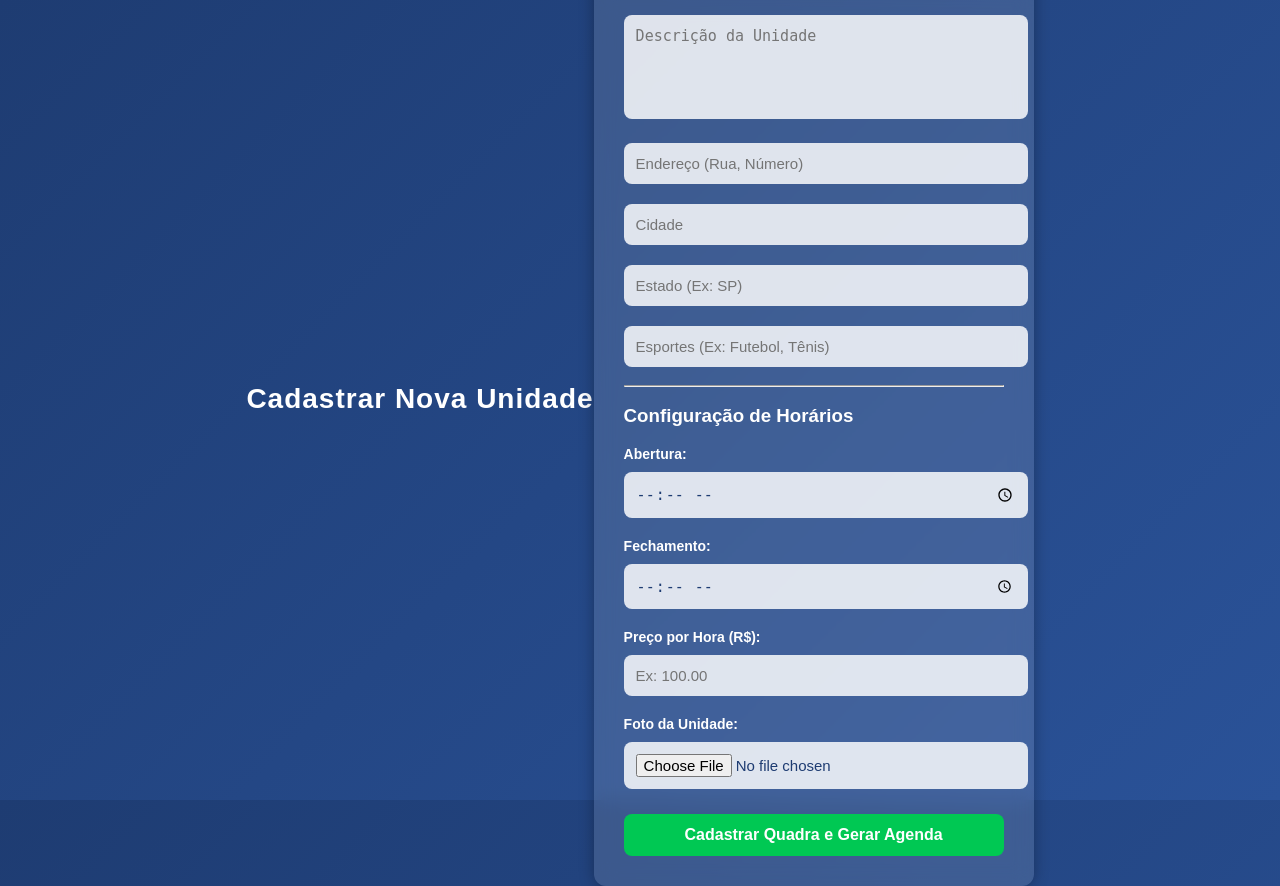
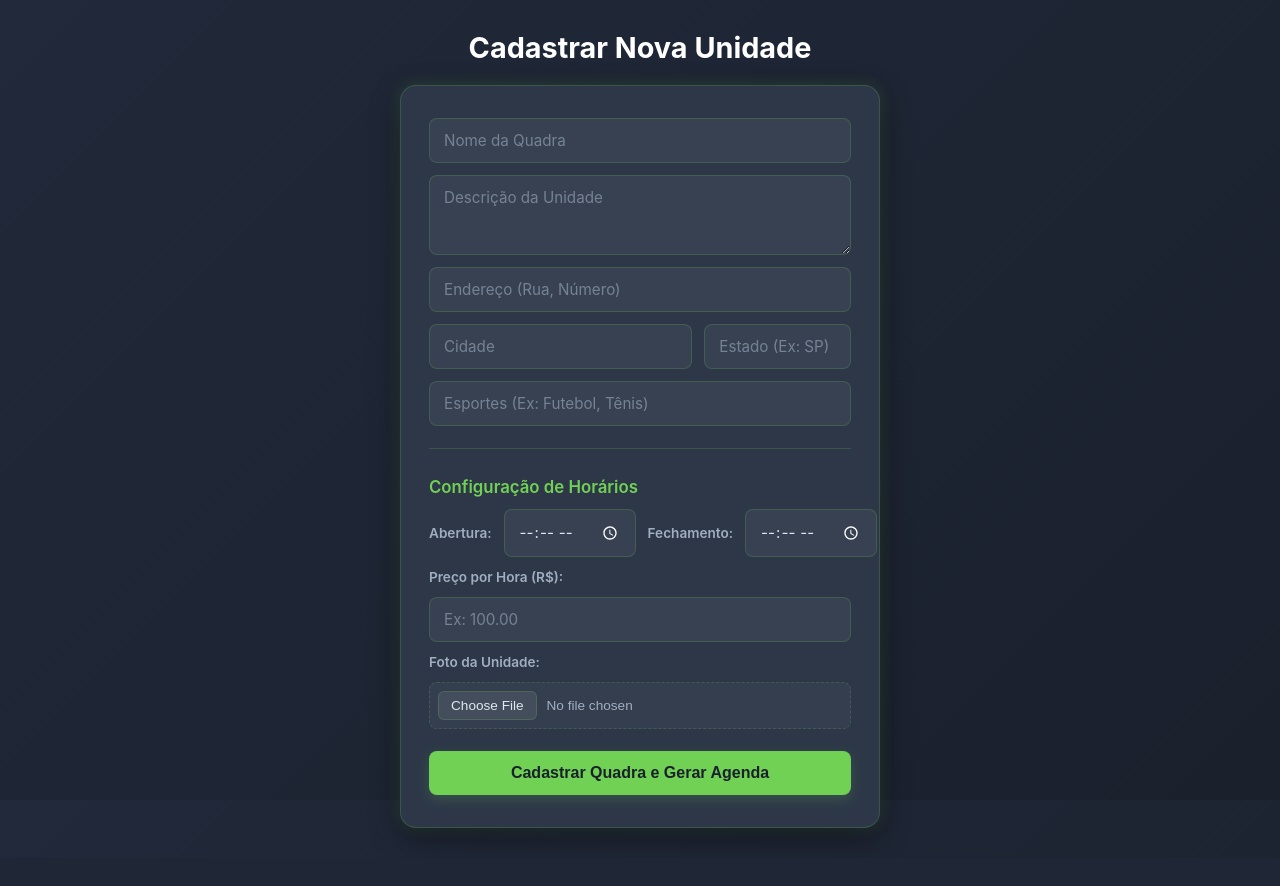
Before and after one commit to Caramorii/DGAsports, a Django app: page /admin/cadastrar_quadra/ in a window 1280 px wide. After the commit the page ends 842 px from the top, so only its background shows below. Run offline with Django 5.2, Linux system fonts and the light colour scheme; a user stored in the database is signed in.

Commit message:
style(admin): atualizaçao do visual da pagina de adicionar pagina.

```diff
--- a/static/css/admin_quadras.css
+++ b/static/css/admin_quadras.css
@@ -1,100 +1,186 @@
-/* ======== ESTILO GERAL ======== */
-body {
-  font-family: Arial, Helvetica, sans-serif;
-  background: linear-gradient(135deg, #1e3c72, #2a5298);
+/* ====================================================== */
+/* CORES E VARIÁVEIS GLOBAIS                              */
+/* ====================================================== */
+:root {
+  --dark-bg: #1A202C;
+  --dark-bg-start: #21293a;
+  --card-bg: #2D3748;
+  --text-primary: #e0e6f0;
+  --text-secondary: #a0aec0;
+  --text-light: #ffffff;
+  --text-dark: #1A202C;
+  --primary-green: #70d155;
+  --border-color: rgba(112, 209, 85, 0.2);
+  --shadow-color: rgba(112, 209, 85, 0.2);
+  --hover-bg: rgba(112, 209, 85, 0.15);
+  --font-main: 'Inter', -apple-system, BlinkMacSystemFont, 'Segoe UI', Roboto, sans-serif;
+}
+
+* {
   margin: 0;
   padding: 0;
+  box-sizing: border-box;
+}
+
+/* ======== FUNDO E CORPO ======== */
+body {
+  font-family: var(--font-main);
+  background-color: var(--dark-bg);
+  background-image: linear-gradient(135deg, var(--dark-bg-start) 0%, var(--dark-bg) 100%);
+  background-attachment: fixed;
+  color: var(--text-primary);
+  min-height: 100vh;
   display: flex;
+  flex-direction: column;
   justify-content: center;
   align-items: center;
-  height: 100vh;
-  color: #ffffff;
+  padding: 30px 15px;
 }
 
-/* ======== TÍTULO ======== */
+/* ======== TÍTULO PRINCIPAL ======== */
 h1 {
   text-align: center;
   margin-bottom: 20px;
-  font-size: 28px;
-  letter-spacing: 1px;
-  animation: fadeIn 1s ease-in-out;
+  font-size: 1.8rem;
+  font-weight: 700;
+  color: var(--text-light);
 }
 
-/* ======== FORMULÁRIO ======== */
+/* ======== CARD DO FORMULÁRIO ======== */
 form {
-  background: rgba(255, 255, 255, 0.12);
-  padding: 30px;
-  border-radius: 12px;
-  width: 380px;
-  backdrop-filter: blur(10px);
-  box-shadow: 0 0 15px rgba(0, 0, 0, 0.3);
-  animation: slideUp 0.8s ease;
+  background: var(--card-bg);
+  border: 1px solid var(--border-color);
+  padding: 32px 28px;
+  border-radius: 16px;
+  width: 100%;
+  max-width: 480px;
+  box-shadow: 0 10px 30px rgba(0, 0, 0, 0.4), 0 0 15px var(--shadow-color);
+  display: flex;
+  flex-direction: column;
+  gap: 12px;
 }
 
-/* ======== CAMPOS ======== */
-input,
+h3 {
+  font-size: 1.05rem;
+  font-weight: 600;
+  color: var(--primary-green);
+  margin-top: 6px;
+}
+
+hr {
+  border: none;
+  border-top: 1px solid var(--border-color);
+  margin: 10px 0;
+}
+
+label {
+  font-size: 0.85rem;
+  font-weight: 600;
+  color: var(--text-secondary);
+}
+
+/* ======== INPUTS E TEXTAREA ======== */
+input[type="text"],
+input[type="number"],
+input[type="time"],
 textarea {
   width: 100%;
-  padding: 12px;
-  margin: 10px 0;
-  border: none;
+  padding: 12px 14px;
+  background-color: rgba(255, 255, 255, 0.05);
+  border: 1px solid var(--border-color);
   border-radius: 8px;
   outline: none;
-  font-size: 15px;
-  background-color: #ffffffd5;
-  color: #1e3c72;
-  transition: 0.3s;
+  font-family: inherit;
+  font-size: 0.95rem;
+  color: var(--text-primary);
+  transition: border-color 0.2s, box-shadow 0.2s;
 }
 
-/* Efeito ao focar */
-input:focus,
+input[type="text"]:focus,
+input[type="number"]:focus,
+input[type="time"]:focus,
 textarea:focus {
-  background: #ffffff;
-  transform: scale(1.02);
+  border-color: var(--primary-green);
+  box-shadow: 0 0 0 3px var(--hover-bg);
+  background-color: rgba(255, 255, 255, 0.08);
 }
 
-/* Textarea */
-textarea {
-  resize: none;
-  height: 80px;
+input::placeholder,
+textarea::placeholder {
+  color: var(--text-secondary);
+  opacity: 0.6;
 }
 
-/* ======== LABEL ======== */
-label {
-  font-size: 14px;
-  margin-top: 10px;
-  display: block;
-  font-weight: bold;
-  color: #ffffff;
+textarea {
+  resize: vertical;
+  min-height: 80px;
+}
+
+/* ======== CAMPOS LADO A LADO ======== */
+.form-group {
+  display: flex;
+  gap: 12px;
+  align-items: center;
+  width: 100%;
+}
+
+.form-group input[name="cidade"] { flex: 2; }
+.form-group input[name="estado"] { flex: 1; }
+
+.form-group label {
+  white-space: nowrap;
+  font-size: 0.85rem;
+}
+
+.form-group input[type="time"] {
+  flex: 1;
+  color-scheme: dark;
+}
+
+/* ======== INPUT DE ARQUIVO ======== */
+input[type="file"] {
+  width: 100%;
+  padding: 8px;
+  background: rgba(255, 255, 255, 0.04);
+  border: 1px dashed var(--border-color);
+  border-radius: 8px;
+  color: var(--text-secondary);
+  font-size: 0.85rem;
+  cursor: pointer;
+}
+
+input[type="file"]::file-selector-button {
+  background: rgba(255, 255, 255, 0.08);
+  border: 1px solid var(--border-color);
+  color: var(--text-primary);
+  padding: 6px 12px;
+  border-radius: 6px;
+  margin-right: 10px;
+  cursor: pointer;
+}
+
+input[type="file"]::file-selector-button:hover {
+  background: var(--primary-green);
+  color: var(--text-dark);
 }
 
 /* ======== BOTÃO ======== */
-button {
+button[type="submit"] {
   width: 100%;
-  padding: 12px;
-  margin-top: 15px;
-  background: #00c853;
+  padding: 13px;
+  margin-top: 10px;
+  background: var(--primary-green);
   border: none;
   border-radius: 8px;
-  font-size: 16px;
-  color: white;
+  font-size: 1rem;
+  font-weight: 700;
+  color: var(--text-dark);
   cursor: pointer;
-  transition: 0.3s;
-  font-weight: bold;
+  box-shadow: 0 4px 14px var(--shadow-color);
+  transition: filter 0.2s, transform 0.2s;
 }
 
-button:hover {
-  background: #00e676;
-  transform: scale(1.05);
+button[type="submit"]:hover {
+  filter: brightness(1.1);
+  transform: translateY(-2px);
 }
-
-/* ======== ANIMAÇÕES ======== */
-@keyframes fadeIn {
-  from { opacity: 0; }
-  to { opacity: 1; }
-}
-
-@keyframes slideUp {
-  from { transform: translateY(40px); opacity: 0; }
-  to { transform: translateY(0); opacity: 1; }
-}
```
Also changed, not shown: 1 other file.
